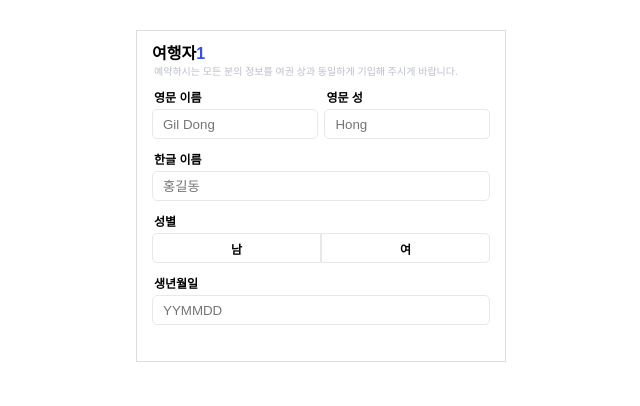
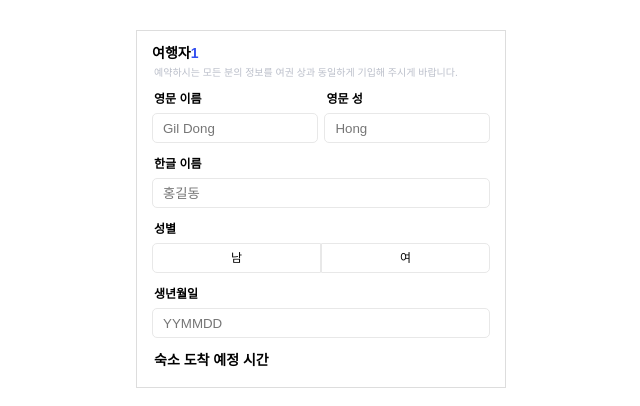
Before and after one commit to haerang94/react-reservation-form, a React (Create React App) app: page / in a window 1280 px wide. Shown: the top 406 px of the page, without its empty margins (319-959 px from the left). Built offline with nearby package versions, Linux system fonts and the light colour scheme; a web font is replaced by a local one.

Commit message:
fix: 성별 선택 라이오버튼으로 수정 및 Time 컴포넌트 생성

```diff
--- /dev/null
+++ b/src/components/Time.js
@@ -0,0 +1,22 @@
+import React from "react";
+import styled from "styled-components";
+
+const TimeWrapper = styled.section`
+  width: 100%;
+  & header {
+    font-weight: bold;
+    font-size: ${(props) => props.theme.size.md};
+    margin-bottom: 5px;
+    padding-left: 2px;
+  }
+`;
+
+const Time = () => {
+  return (
+    <TimeWrapper>
+      <header>숙소 도착 예정 시간</header>
+    </TimeWrapper>
+  );
+};
+
+export default Time;
--- a/src/components/Traveler.js
+++ b/src/components/Traveler.js
@@ -1,7 +1,7 @@
 import React from "react";
 import styled from "styled-components";
 
-const TraverlerWrapper = styled.div`
+const TraverlerWrapper = styled.section`
   width: 100%;
   min-height: 300px;
   display: flex;
@@ -15,7 +15,7 @@ const TravelerNumber = styled.header`
   font-size: ${(props) => props.theme.size.md};
   display: flex;
   font-weight: bold;
-  margin-bottom: 5px;
+  margin-bottom: 8px;
   & div:nth-child(2) {
     color: ${(props) => props.theme.color.blue};
   }
@@ -38,7 +38,7 @@ const TwoInputs = styled.div`
   & header {
     font-weight: bold;
     font-size: ${(props) => props.theme.size.mmd};
-    margin-bottom: 5px;
+    margin-bottom: 8px;
     padding-left: 2px;
   }
   & input {
@@ -57,17 +57,35 @@ const OneInput = styled(TwoInputs)`
 const ButtonContainer = styled.div`
   display: flex;
   width: 100%;
-  & input {
-    padding: 0;
+
+  & input[type="radio"] {
+    display: none;
+  }
+  & label {
     width: 50%;
-    font-weight: bold;
     font-size: ${(props) => props.theme.size.mmd};
+    display: flex;
+    justify-content: center;
+    align-items: center;
+    position: relative;
+    border: 1px solid ${(props) => props.theme.color.lightGray};
+    border-radius: 5px;
+    height: 30px;
   }
-  & input:nth-child(1) {
+  & label:nth-child(4) {
+    border-radius: 0 5px 5px 0;
+  }
+  & label:nth-child(2) {
     border-radius: 5px 0 0 5px;
   }
-  & input:nth-child(2) {
-    border-radius: 0 5px 5px 0;
+
+  & input[type="radio"]:checked + label {
+    border: 1px solid pink;
+    color: ${(props) => props.theme.color.blue};
+    background: ${(props) => props.theme.color.beige};
+    & span {
+      font-weight: bold;
+    }
   }
 `;
 
@@ -98,8 +116,10 @@ const Traverler = () => {
       <OneInput>
         <header>성별</header>
         <ButtonContainer>
-          <input type="button" value="남" />
-          <input type="button" value="여" />
+          <input type="radio" name="gender" id="male" />
+          <label htmlFor="male">남</label>
+          <input type="radio" name="gender" id="female" />
+          <label htmlFor="female">여</label>
         </ButtonContainer>
       </OneInput>
       <OneInput>
--- /dev/null
+++ b/src/containers/TimeContainer.js
@@ -0,0 +1,7 @@
+import React from "react";
+import Time from "components/Time";
+const TimeContainer = () => {
+  return <Time></Time>;
+};
+
+export default TimeContainer;
--- a/src/pages/Reservation.js
+++ b/src/pages/Reservation.js
@@ -1,7 +1,8 @@
 import React from "react";
 import styled from "styled-components";
-import Traveler from "components/Traveler";
 import TravelerContainer from "containers/TravelerContainer";
+import TimeContainer from "containers/TimeContainer";
+
 const ReservationWrapper = styled.section`
   width: 370px;
   min-height: 300px;
@@ -13,6 +14,7 @@ const Reservation = () => {
   return (
     <ReservationWrapper>
       <TravelerContainer />
+      <TimeContainer />
     </ReservationWrapper>
   );
 };
--- a/src/styles/theme.js
+++ b/src/styles/theme.js
@@ -1,16 +1,19 @@
 const theme = {
   color: {
     blue: "#334FF0",
+    lightBlue: "#dbf6e9",
     middleBlue: "#79DFF4",
     mint: "#ACEAF1",
     lightGray: "#e8e8e8",
     gray: "#bbbfca",
+    pink: "#fcf1f1",
+    beige: "#fff5ea",
   },
   size: {
     sm: "5px",
     smd: "10px",
     mmd: "12px",
-    md: "16px",
+    md: "14px",
     lg: "23px",
   },
 };
```
